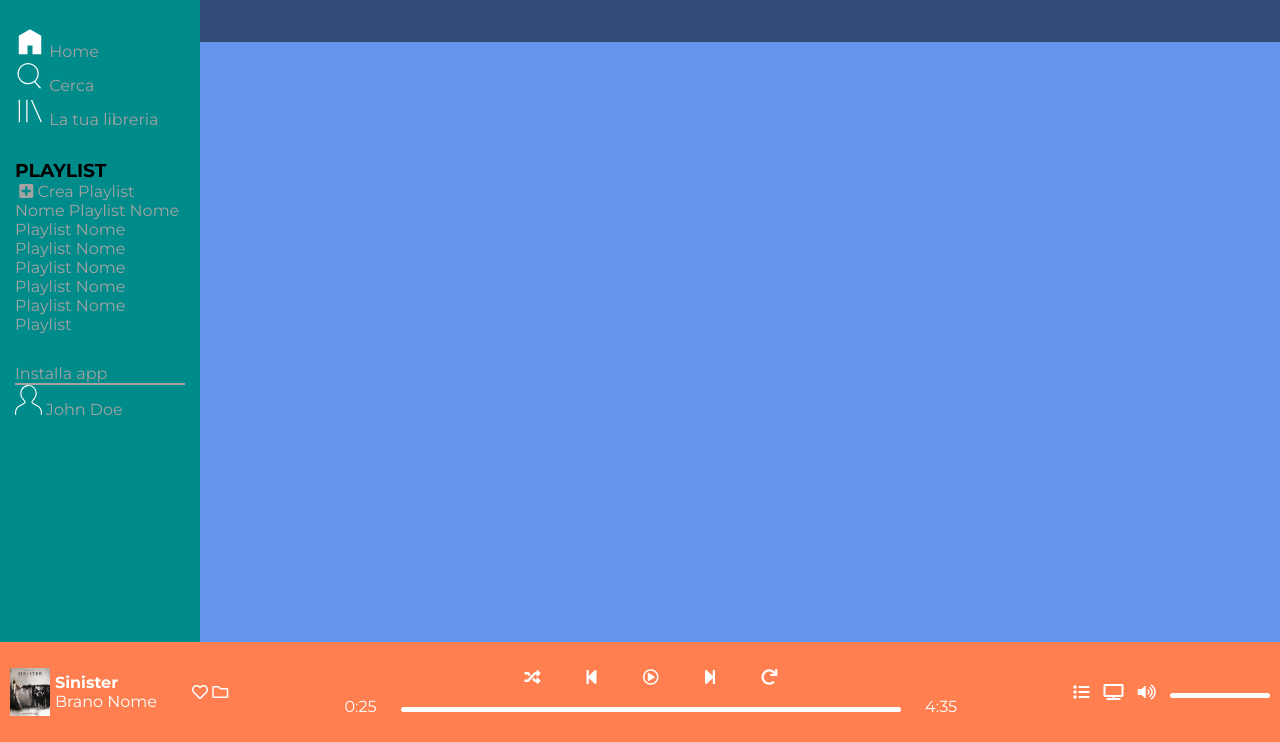
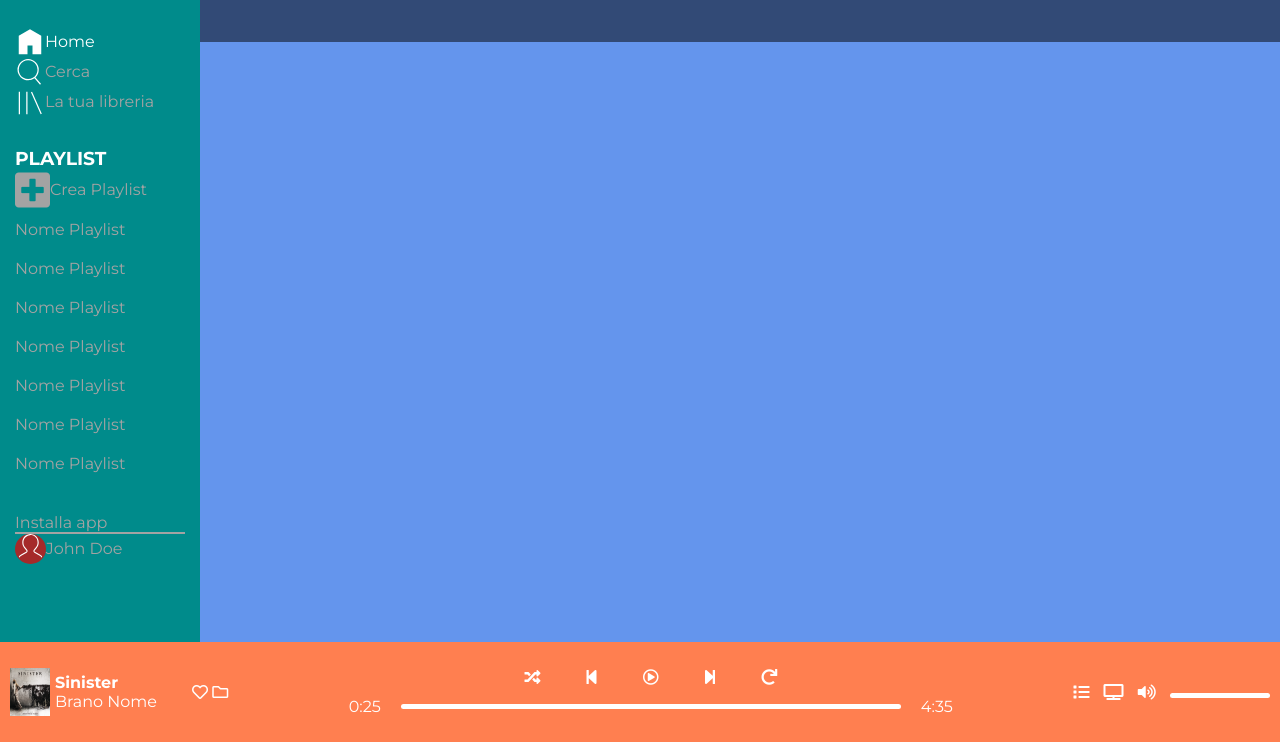
Before and after one commit to banjug/html-css-spotifyweb, a plain HTML site: page index.html in a window 1280 px wide. Shown: the part 58-800 px from the top of the page. Drawn offline with Linux system fonts and the light colour scheme.

Commit message:
allienamenti verticali

```diff
--- a/css/style.css
+++ b/css/style.css
@@ -42,6 +42,8 @@ aside a {
 
 aside li {
     list-style-type: none;
+    display: flex;
+    align-items: center;
 }
 
 aside .logo {
@@ -52,8 +54,40 @@ aside .aside-nav img {
     height: 30px;
 }
 
+aside .aside-nav ul li:first-child a {
+    color: #ffffff;
+}
+
+/* sezione playlist  */
+aside .playlist h3 {
+    color: #ffffff;
+}
+
+aside .playlist > a {
+    display: flex;
+    align-items: center;
+}
+
+aside .playlist > a > i {
+    font-size: 40px;
+}
+
+aside .playlist .playlist-wrapper a {
+    display: block;
+    margin: 10px 0;
+}
+
+/* sezione profilo */
 aside .profile img {
     height: 30px;
+    border-radius: 50%;
+    padding: 0 2px;
+    background-color: brown;
+}
+
+aside .profile div:last-child {
+    display: flex;
+    align-items: center;
 }
 
 /* //////////// */
@@ -120,6 +154,11 @@ main .upgrade {
     color: #ffffff;
 }
 
+#player .player-tools div:last-child {
+    display: flex;
+    align-items: center;
+}
+
 #player .play-bar {
     height: 5px;
     background-color: #ffffff;
--- a/index.html
+++ b/index.html
@@ -42,25 +42,25 @@
                 <h3>
                     PLAYLIST
                 </h3>
-                <img src="img/" alt="">
                 <a href="#"><i class="fas fa-plus-square"></i> Crea Playlist</a>
-                <div class="playlist-wrapper">
-                    <a href="#">Nome Playlist</a>
-                    <a href="#">Nome Playlist</a>
-                    <a href="#">Nome Playlist</a>
-                    <a href="#">Nome Playlist</a>
-                    <a href="#">Nome Playlist</a>
-                    <a href="#">Nome Playlist</a>
-                    <a href="#">Nome Playlist</a>
-
-                </div>
+                <ul class="playlist-wrapper">
+                    <li><a href="#">Nome Playlist</a></li>
+                    <li><a href="#">Nome Playlist</a></li>
+                    <li><a href="#">Nome Playlist</a></li>
+                    <li><a href="#">Nome Playlist</a></li>
+                    <li><a href="#">Nome Playlist</a></li>
+                    <li><a href="#">Nome Playlist</a></li>
+                    <li><a href="#">Nome Playlist</a></li>
+                </ul>
             </div>
 
             <div class="profile">
                 <a href="#">Installa app</a>
                 <div class="divider"></div>
-                <img src="img/profile.svg" alt="John Doe">
-                <a href="#">John Doe</a>
+                <div>
+                    <img src="img/profile.svg" alt="John Doe">
+                    <a href="#">John Doe</a>
+                </div>
             </div>
 
         </aside>
```
